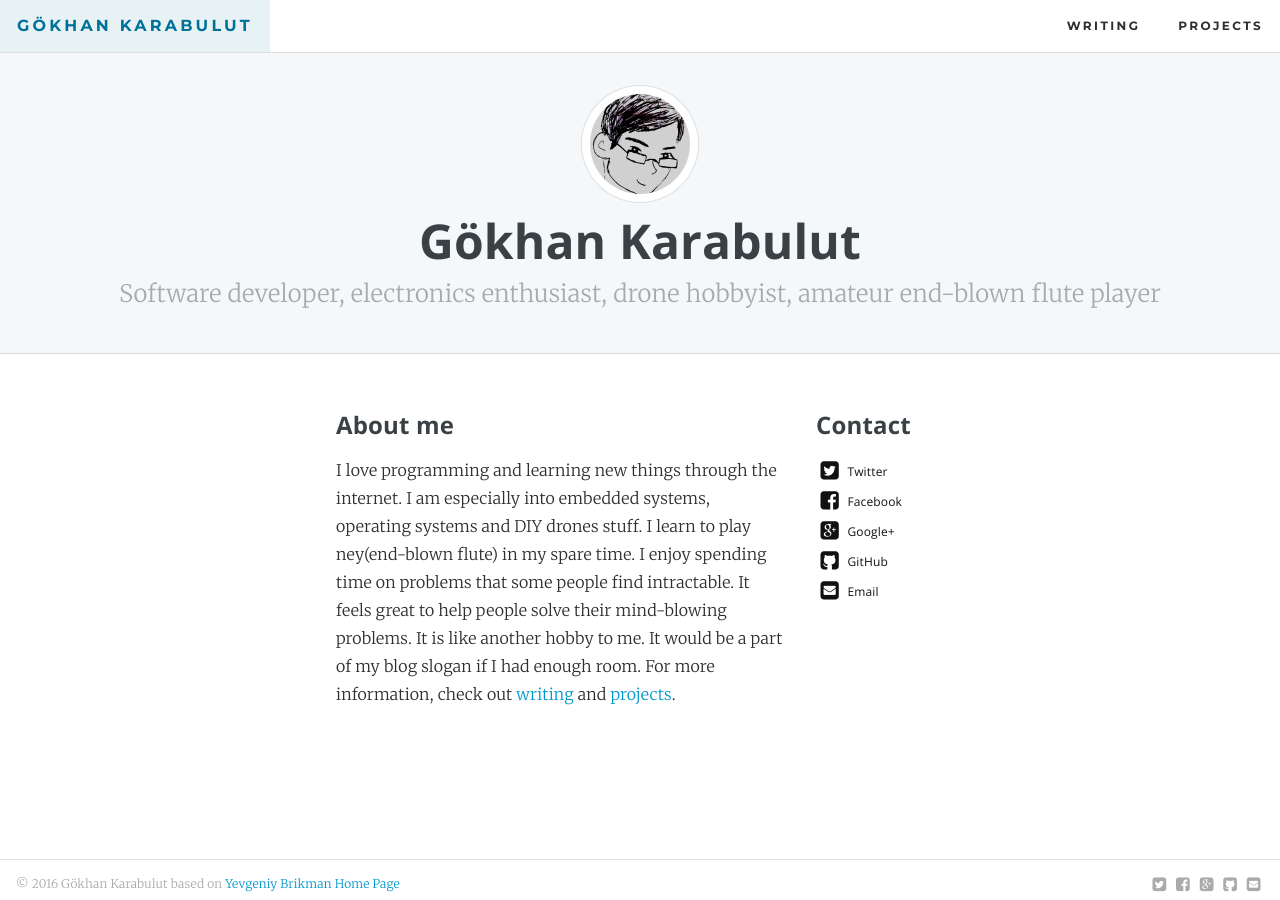
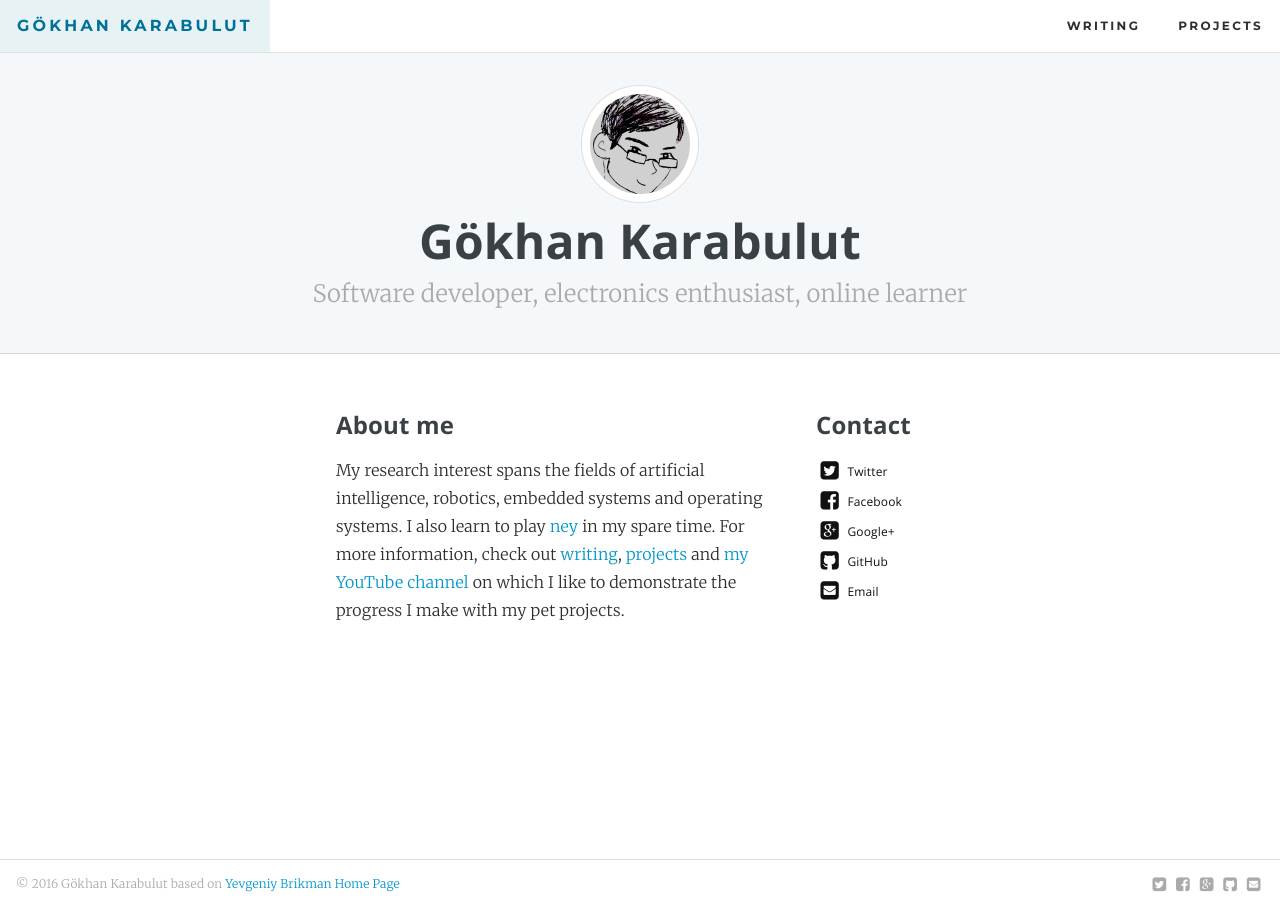
Before and after one commit to EDXE47/gokhanettin.github.io, a Jekyll site: the page built from index.html, in a window 1280 px wide. Built offline with Jekyll 4.4.1, drawn with Linux system fonts in a browser that asks for light colours.

Commit message:
Update about-me

```diff
--- a/_config.yml
+++ b/_config.yml
@@ -17,8 +17,8 @@ nav:
 
 # Bio settings
 name: "Gökhan Karabulut"
-slogan: "Software developer, electronics enthusiast, drone hobbyist, amateur end-blown flute player"
-description: "This is my blog on which I share my thoughts, notes and experience."
+slogan: "Software developer, electronics enthusiast, online learner"
+description: "My personal blog on which I share my thoughts and notes."
 thumbnail_path: "blog-author-medium.jpg"
 website_repo_url: "https://github.com/gokhanettin/gokhanettin.github.io"
 
--- a/_includes/about.html
+++ b/_includes/about.html
@@ -2,15 +2,15 @@
   <div class="col sm-col-9 px2">
     <h3 class="mb2">About me</h3>
     <p>
-      I love programming and learning new things through the internet. I am
-      especially into embedded systems, operating systems and DIY drones stuff.
-      I learn to play ney(end-blown flute) in my spare time. I enjoy spending
-      time on problems that some people find intractable. It feels great to help
-      people solve their mind-blowing problems. It is like another hobby to me.
-      It would be a part of my blog slogan if I had enough room. For more
-      information, check out
-      <a href="{{ site.nav.main.writing }}">writing</a> and
-      <a href="{{ site.nav.main.projects }}">projects</a>.
+      My research interest spans the fields of artificial intelligence,
+      robotics, embedded systems and operating systems. I also learn to
+      play <a href="https://en.wikipedia.org/wiki/Ney">ney</a> in my spare time.
+      For more information, check out
+      <a href="{{ site.nav.main.writing }}">writing</a>,
+      <a href="{{ site.nav.main.projects }}">projects</a> and
+      <a href="https://www.youtube.com/channel/UCgAKgGwDoSbQ0U7hScD1MLQ">
+      my YouTube channel</a> on which I like to demonstrate the progress I make
+      with my pet projects.
     </p>
   </div>
   <div class="col sm-col-3 px2">
```
Also changed, not shown: 1 other file.
